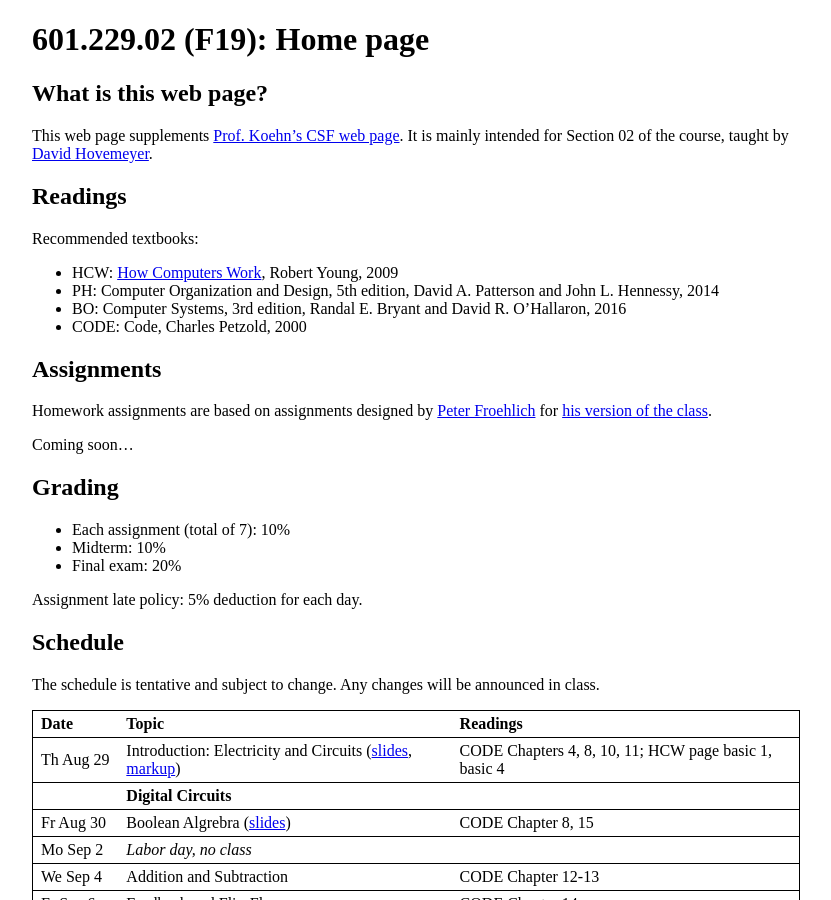
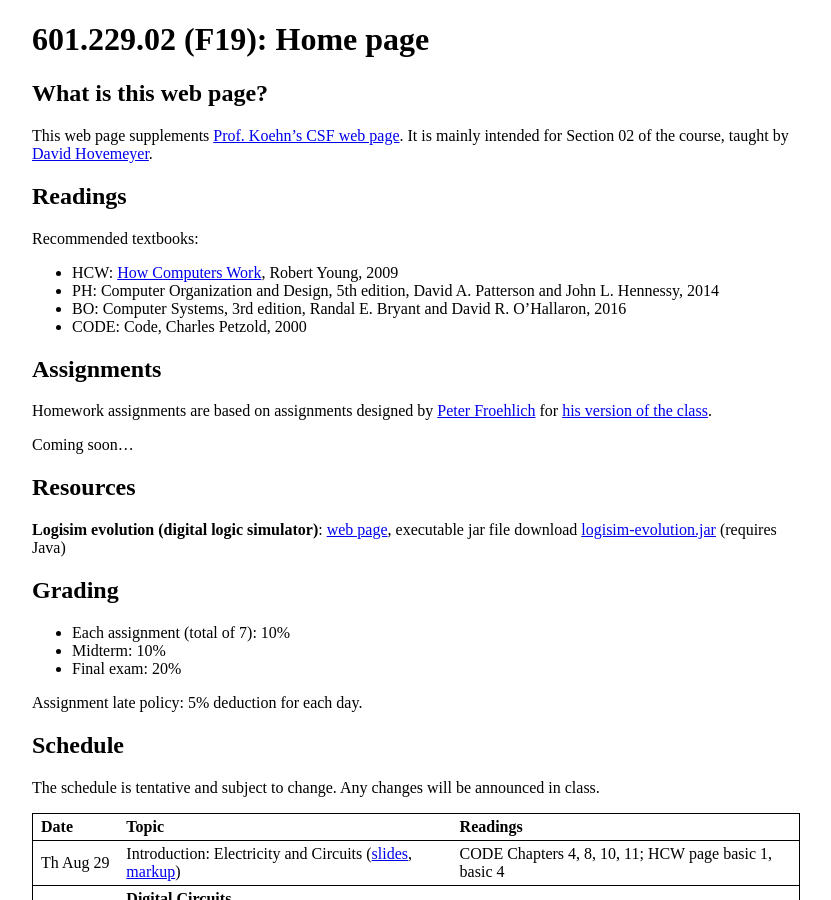
Before and after one commit to jhucsf/fall2019, a Jekyll site: the page built from index.md, in a window 1280 px wide and 900 px high. Shown: the whole window, without its empty margins (224-1055 px from the left). Built offline with Jekyll 4.4.1, drawn with Linux system fonts in a browser that asks for light colours.

Commit message:
link to logisim evolution

```diff
--- a/index.md
+++ b/index.md
@@ -21,6 +21,10 @@ Recommended textbooks:
 Homework assignments are based on assignments designed by [Peter Froehlich](https://www.cs.jhu.edu/~phf) for [his version of the class](https://www.cs.jhu.edu/~phf/2018/fall/cs229/).
 
 Coming soon...
+
+## Resources
+
+**Logisim evolution (digital logic simulator)**: [web page](https://github.com/reds-heig/logisim-evolution), executable jar file download [logisim-evolution.jar](http://reds-data.heig-vd.ch/logisim-evolution/logisim-evolution.jar) (requires Java)
 
 ## Grading
 
```
